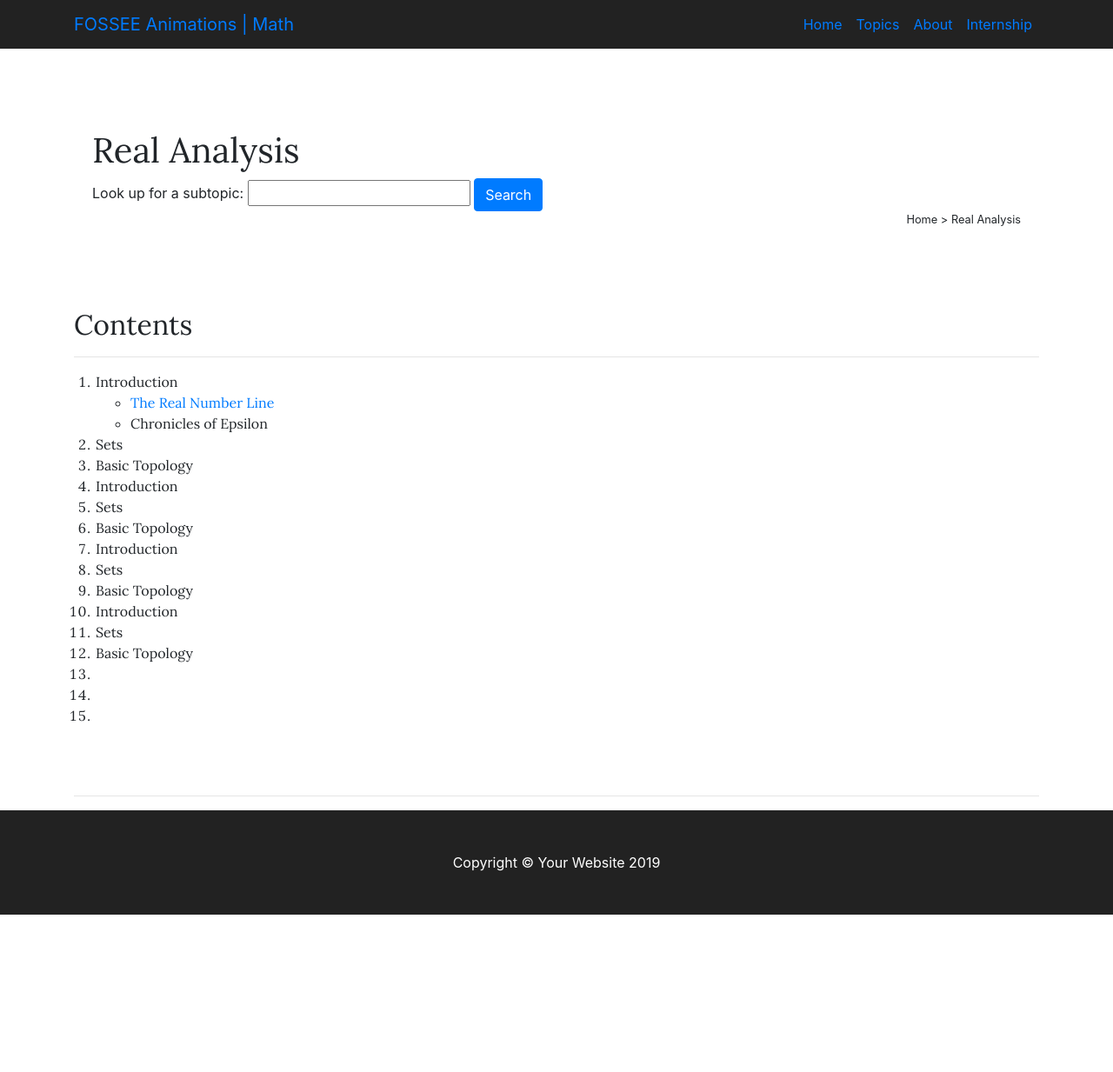
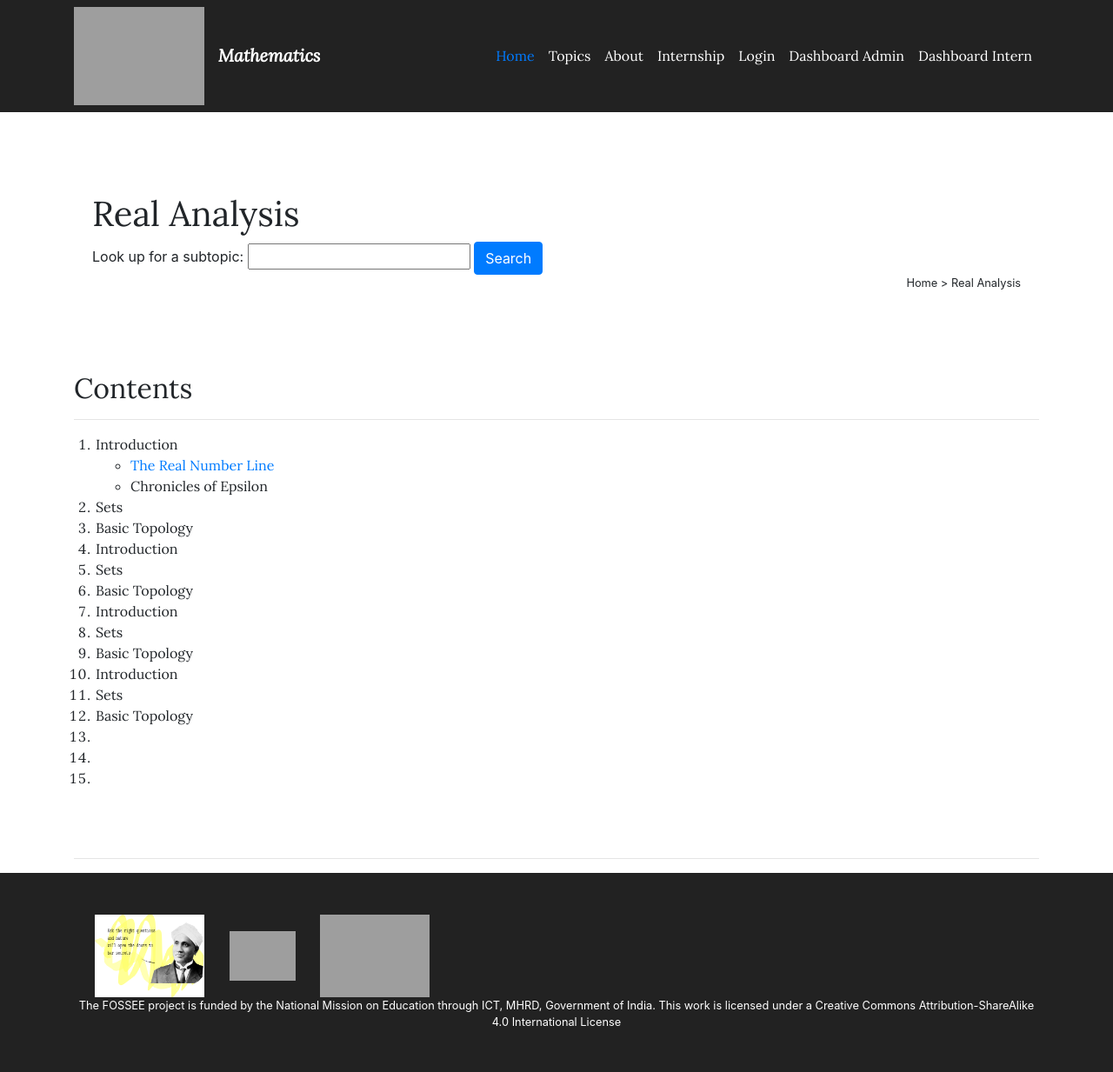
Before and after one commit to purusharths/django_math.animations, a Django app: page /topics/ in a window 1280 px wide. Shown: the whole page at 87% size. Before the commit the page ends 1052 px from the top, so only its background shows below. Run offline with Django 3.2, Linux system fonts and the light colour scheme; some libraries are stand-ins or nearby versions; grey boxes are pictures that could not be loaded.

Commit message:
URL's fixed

```diff
--- a/fossee_math_pages/urls.py
+++ b/fossee_math_pages/urls.py
@@ -5,12 +5,15 @@ from fossee_math_pages import views
 from django.urls import path
 
 urlpatterns = [
-    url(r'^login/$', views.login, name='login'),
-    path(r'', views.index, name='index'),
-    path(r'', views.index, name='pagenotfound'),
-    path(r'', views.index, name='content_emplate'),
-    path(r'', views.index, name='internship'),
-    path(r'', views.index, name='real_number_line'),
-    path(r'', views.index, name='realanalysis'),
+    path('', views.index, name='index'),
+    path('login/', views.login, name='login'),
+    path('internship/', views.internship, name='internship'),
     path('topics/', views.topics, name='topics'),
+    path('dashboard_admin/',views.dashboard_admin,name='dashboard_admin'),
+    path('dashboard_intern/',views.dashboard_intern,name='dashboard_intern'),
+
+    path('', views.index, name='real_number_line'),
+    path('', views.index, name='realanalysis'),
+    path('', views.index, name='pagenotfound'),
+    path('', views.index, name='content_emplate'),
 ]
--- a/fossee_math_pages/views.py
+++ b/fossee_math_pages/views.py
@@ -34,6 +34,12 @@ def topics(request):
 def is_superuser(user):
     return user.is_superuser
 
+def dashboard_admin(request):
+    return render(request,"fossee_math_pages/dashboard_admin.html")
+
+def dashboard_intern(request):
+    return render(request,"fossee_math_pages/dashboard_intern.html")
+
 
 def login(request):
     try:
--- a/templates/fossee_math_pages/internship.html
+++ b/templates/fossee_math_pages/internship.html
@@ -13,7 +13,7 @@
         </div>
 
 
-    <img src="{% static 'web-files/img/internship.png' %}"/>
+        <img src="{{ ROOT_URL }}/static/web-files/img/internship.png"/>
 
 
     </div><!-- row -->
@@ -24,4 +24,4 @@
     <hr/>
     </div><!-- /.container -->
 
-{% end block %}
+{% endblock %}
--- a/templates/fossee_math_pages/topics.html
+++ b/templates/fossee_math_pages/topics.html
@@ -1,63 +1,8 @@
-<!DOCTYPE html>
-<html lang="en">
 
-<head>
-
-    <meta charset="utf-8">
-    <meta name="viewport" content="width=device-width, initial-scale=1, shrink-to-fit=no">
-    <meta name="description" content="">
-    <meta name="author" content="">
+{% extends 'base.html' %}{% block title %}Math{% endblock %}{% block content %}
 
 
-    <link href="https://fonts.googleapis.com/css?family=Lora:400,400i&display=swap" rel="stylesheet">
 
-
-    <title>FOSSEE Animations | Real Analysis</title>
-    <style>
-        .serif {
-            font-family: "Lora", serif;
-        }</style>
-
-    <!-- Bootstrap core CSS -->
-    <link
-            href="https://stackpath.bootstrapcdn.com/bootstrap/4.3.1/css/bootstrap.min.css"
-            rel="stylesheet">
-
-    <!-- Custom styles for this template -->
-
-
-</head>
-
-<body>
-
-<!-- Navigation -->
-<nav class="navbar navbar-expand-lg" style="background-color:#222222">
-    <div class="container">
-        <a class="navbar-brand" href="#">FOSSEE Animations | Math</a>
-        <button class="navbar-toggler" type="button" data-toggle="collapse" data-target="#navbarResponsive"
-                aria-controls="navbarResponsive" aria-expanded="false" aria-label="Toggle navigation">
-            <span class="navbar-toggler-icon"></span>
-        </button>
-        <div class="collapse navbar-collapse" id="navbarResponsive">
-            <ul class="navbar-nav ml-auto">
-                <li class="nav-item active">
-                    <a class="nav-link" href="#">Home
-                        <span class="sr-only">(current)</span>
-                    </a>
-                </li>
-                <li class="nav-item">
-                    <a class="nav-link" href="#">Topics</a>
-                </li>
-                <li class="nav-item">
-                    <a class="nav-link" href="#">About</a>
-                </li>
-                <li class="nav-item">
-                    <a class="nav-link" href="#">Internship</a>
-                </li>
-            </ul>
-        </div>
-    </div>
-</nav>
 
 <!-- Page Content -->
 <div class="container">
@@ -106,20 +51,4 @@
     <br/>
     <hr/>
 </div><!-- /.container -->
-
-
-<!-- Footer -->
-<footer class="py-5" style="background-color:#222222">
-    <div class="container">
-        <p class="m-0 text-center text-white">Copyright &copy; Your Website 2019</p>
-    </div>
-    <!-- /.container -->
-</footer>
-
-<!-- Bootstrap core JavaScript -->
-<script src="{{URL_ROOT}}/static/web-files/javascript/jquery.min.js"></script>
-<script src="{{URL_ROOT}}/static/web-files/javascript/bootstrap.bundle.min.js"></script>
-
-</body>
-
-</html>
+{% endblock %}
--- a/templates/partials/_header.html
+++ b/templates/partials/_header.html
@@ -26,6 +26,12 @@
                  <li class="nav-item">
                     <a class="nav-link text-white" href="{% url 'login' %}">Login</a>
                 </li>
+                 <li class="nav-item">
+                    <a class="nav-link text-white" href="{% url 'dashboard_admin' %}">Dashboard Admin</a>
+                </li>
+                 <li class="nav-item">
+                    <a class="nav-link text-white" href="{% url 'dashboard_intern' %}">Dashboard Intern</a>
+                </li>
             </ul>
         </div>
     </div>
```
Also changed, not shown: templates/fossee_math_pages/dashboard_admin.html (+14 -9 lines), templates/fossee_math_pages/dashboard_intern.html (+14 -9 lines). Lines whose indentation alone changed are shown as unchanged.
